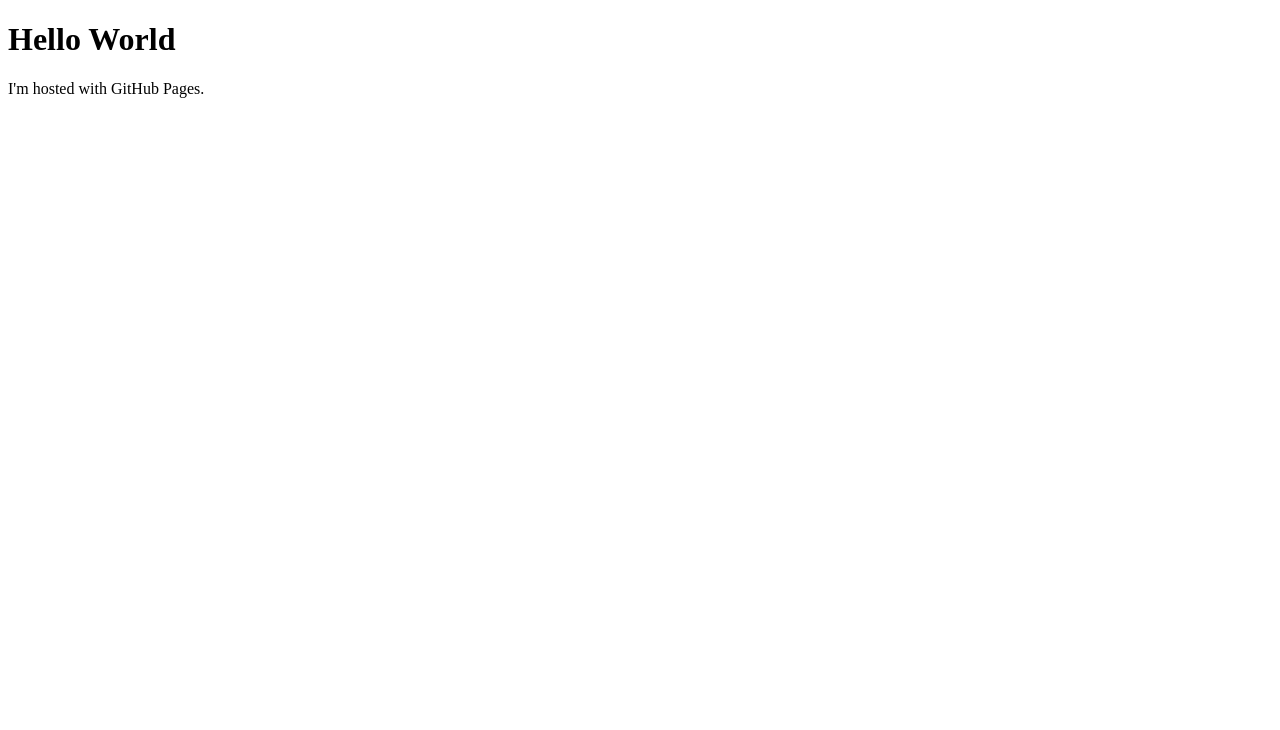
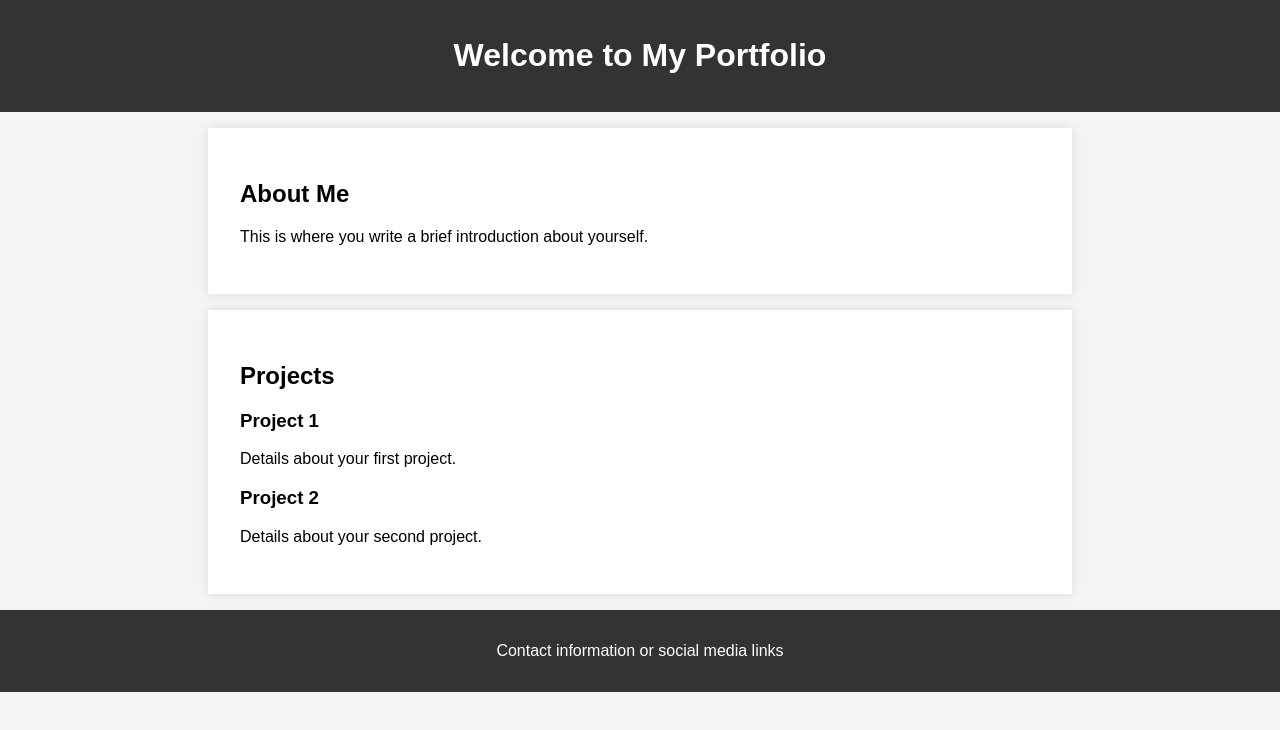
Before and after one commit to nwaeme-olise/olisenwaeme.github.io, a plain HTML site: page index.html in a window 1280 px wide. Drawn offline with Linux system fonts and the light colour scheme.

Commit message:
Created CSS

```diff
--- a/index.html
+++ b/index.html
@@ -1,7 +1,33 @@
 <!DOCTYPE html>
-<html>
+<html lang="en">
+<head>
+    <meta charset="UTF-8">
+    <meta name="viewport" content="width=device-width, initial-scale=1.0">
+    <title>My Portfolio</title>
+    <link rel="stylesheet" href="styles.css">
+</head>
 <body>
-<h1>Hello World</h1>
-<p>I'm hosted with GitHub Pages.</p>
+    <header>
+        <h1>Welcome to My Portfolio</h1>
+    </header>
+    <section id="about">
+        <h2>About Me</h2>
+        <p>This is where you write a brief introduction about yourself.</p>
+    </section>
+    <section id="projects">
+        <h2>Projects</h2>
+        <div class="project">
+            <h3>Project 1</h3>
+            <p>Details about your first project.</p>
+        </div>
+        <div class="project">
+            <h3>Project 2</h3>
+            <p>Details about your second project.</p>
+        </div>
+        <!-- Add more projects as needed -->
+    </section>
+    <footer>
+        <p>Contact information or social media links</p>
+    </footer>
 </body>
 </html>
--- /dev/null
+++ b/styles.css
@@ -0,0 +1,32 @@
+body {
+    font-family: Arial, sans-serif;
+    margin: 0;
+    padding: 0;
+    background-color: #f4f4f4;
+}
+
+header {
+    background-color: #333;
+    color: white;
+    text-align: center;
+    padding: 1em 0;
+}
+
+section {
+    padding: 2em;
+    margin: 1em auto;
+    max-width: 800px;
+    background-color: white;
+    box-shadow: 0 0 10px rgba(0, 0, 0, 0.1);
+}
+
+.project {
+    margin: 1em 0;
+}
+
+footer {
+    text-align: center;
+    padding: 1em 0;
+    background-color: #333;
+    color: white;
+}
```
